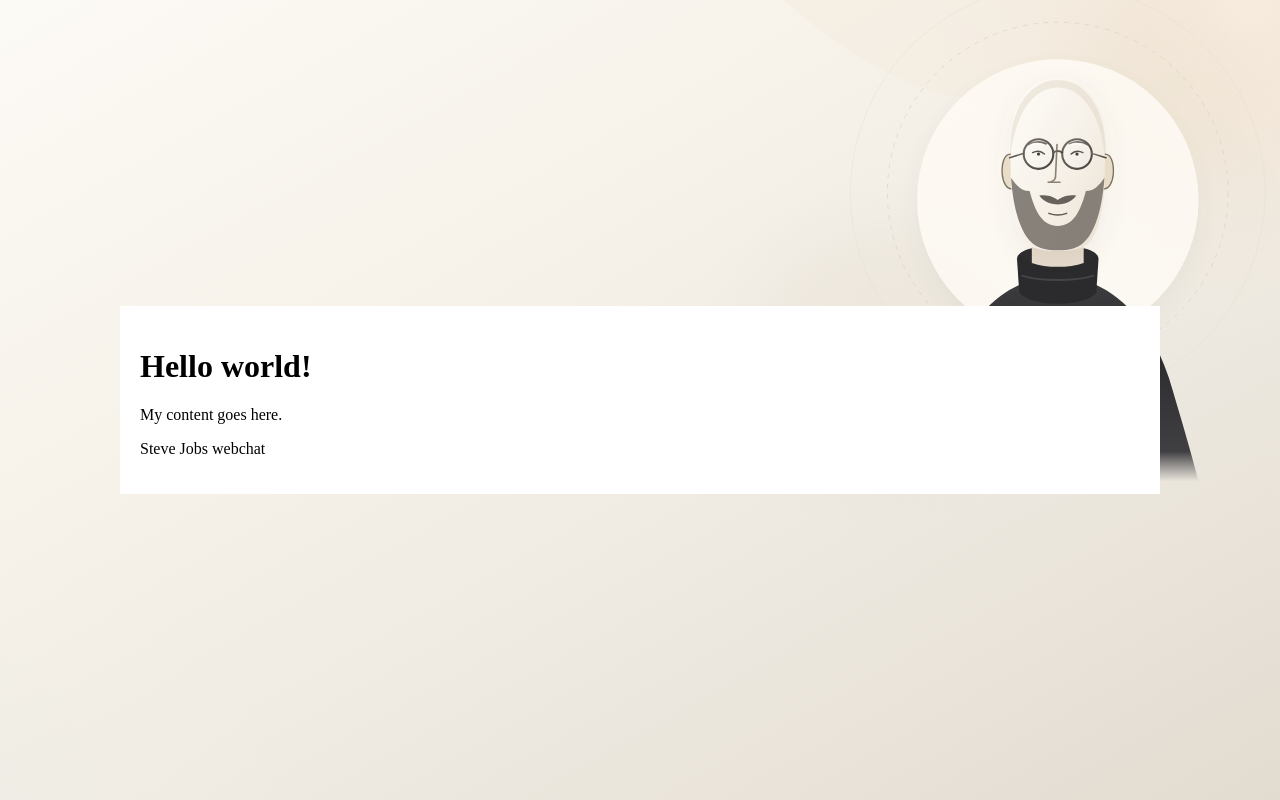
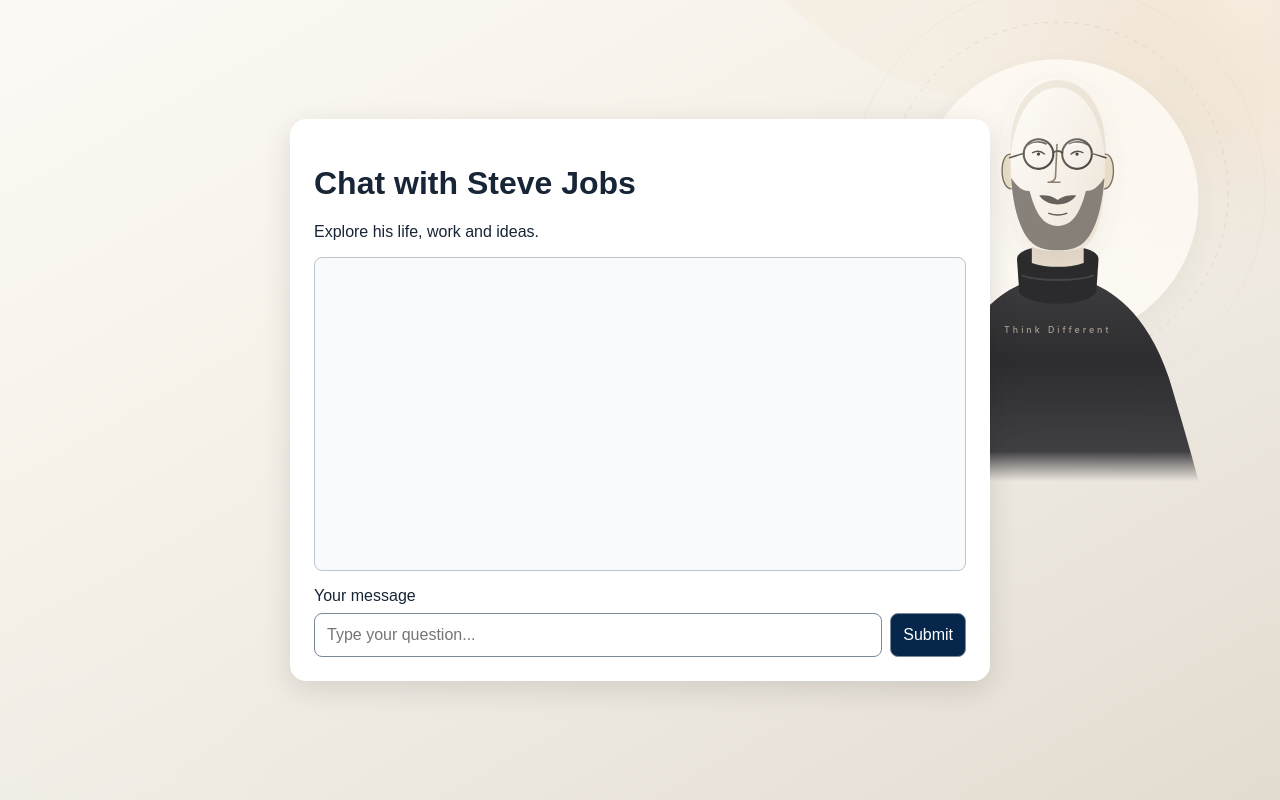
Before and after one commit to Keishin-Roberts/SE-Group17-2026, a React (Vite) app in the folder front/: page / in a window 1280 px wide. Built offline with nearby package versions, Linux system fonts and the light colour scheme.

Commit message:
new chat box and supporting tweaks

```diff
--- a/front/src/App.jsx
+++ b/front/src/App.jsx
@@ -1,12 +1,59 @@
+import { useState } from 'react'
 import './index.css'
 
 function App() {
+  const [draft, setDraft] = useState('')
+  const [messages, setMessages] = useState([])
+
+  function handleSubmit(event) {
+    // Prevents browser refresh when theform is submitted
+    event.preventDefault()
+
+    //remove surrounding room and ignote empty messages
+    const text = draft.trim()
+    if (text === '') return
+
+    const newMessage = {
+      id: crypto.randomUUID(),
+      text: text
+    }
+    //Create new array with the new message added to the end of the previous messages
+    setMessages(previous => [...previous, newMessage])
+    // Clear the input field
+    setDraft('')
+  }
+
   return (
-    <div className="container">
-      <h1>Hello world!</h1>
-      <p>My content goes here.</p>
-      <p>Steve Jobs webchat</p>
-    </div>
+    <main className="container">
+      <h1>Chat with Steve Jobs</h1>
+      <p>Explore his life, work and ideas.</p>
+
+      <div
+        className="chat-history"
+        role="log"
+        aria-label="Conversation"
+      >
+        {messages.map(message => (
+          <p key={message.id}>
+            <strong>You: </strong>
+            {message.text}
+          </p>
+        ))}
+      </div>
+
+      <label htmlFor="message">Your message</label>
+
+      <form className="chat-form" onSubmit={handleSubmit}>
+        <input
+          id="message"
+          type="text"
+          placeholder="Type your question..."
+          value={draft}
+          onChange={event => setDraft(event.target.value)}
+        />
+        <button type="submit">Submit</button>
+      </form>
+    </main>
   )
 }
 
--- a/front/src/index.css
+++ b/front/src/index.css
@@ -8,13 +8,62 @@ body {
   justify-content: center;
   align-items: center;
 }
+/* Main chat panel*/
+.container {
+  box-sizing: border-box;
+  width: 92%;
+  max-width: 700px;
+  margin: 24px auto;
+  padding: 24px;
+  background-color: white;
+  border-radius: 16px;
+  box-shadow: 0 8px 30px rgb(0 0 0 / 12%);
+  font-family: Arial, sans-serif;
+  color: #172536;
+}
+/* Conversation area*/
+.chat-history {
+  height: 280px;
+  padding: 16px;
+  overflow-y: auto;
+  overflow-wrap: anywhere;
+  border: 1px solid #bcc5cf;
+  border-radius: 8px;
+  background-color: #f8fafc;
+}
 
-.container {
-  width: 80%;
-  max-width: 1000px;
-  margin: 0 auto;
-  background-color: white;
-  padding: 20px;
+.container label {
+  display: block;
+  margin: 16px 0 8px;
+}
+/* Chat form*/
+.chat-form {
+  display: flex;
+  gap: 8px;
+}
+
+.chat-form input {
+  flex: 1;
+  min-width: 0;
+}
+
+.chat-form input,
+.chat-form button {
+  padding: 12px;
+  border: 1px solid #7c8998;
+  border-radius: 8px;
+  font: inherit;
+}
+
+.chat-form button {
+  background-color: #06264b;
+  color: white;
+  cursor: pointer;
+}
+/* Keyboard focus  */
+.chat-form :focus-visible {
+  outline: 3px solid #06264b;
+  outline-offset: 3px;
 }
 
 body {
```
